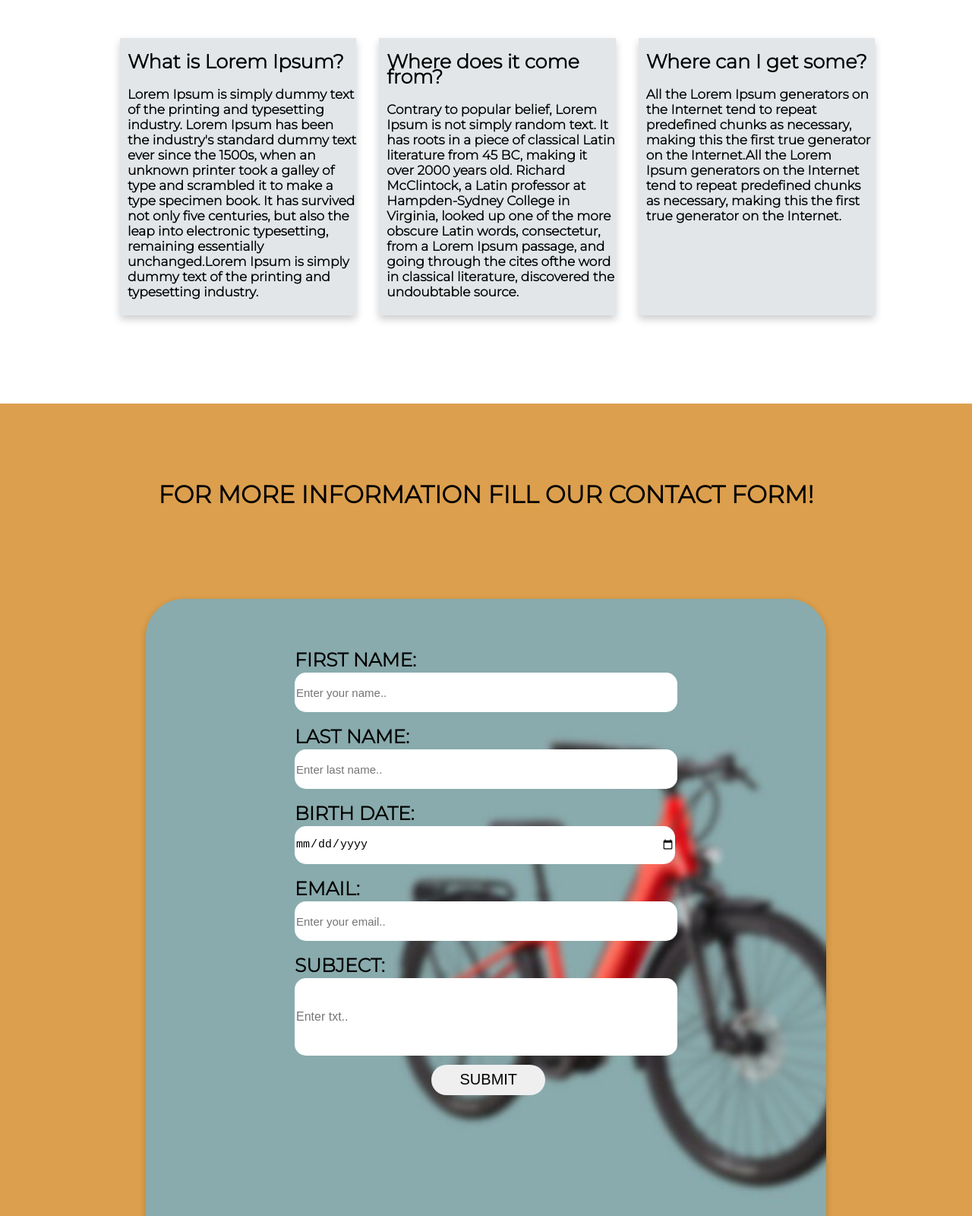
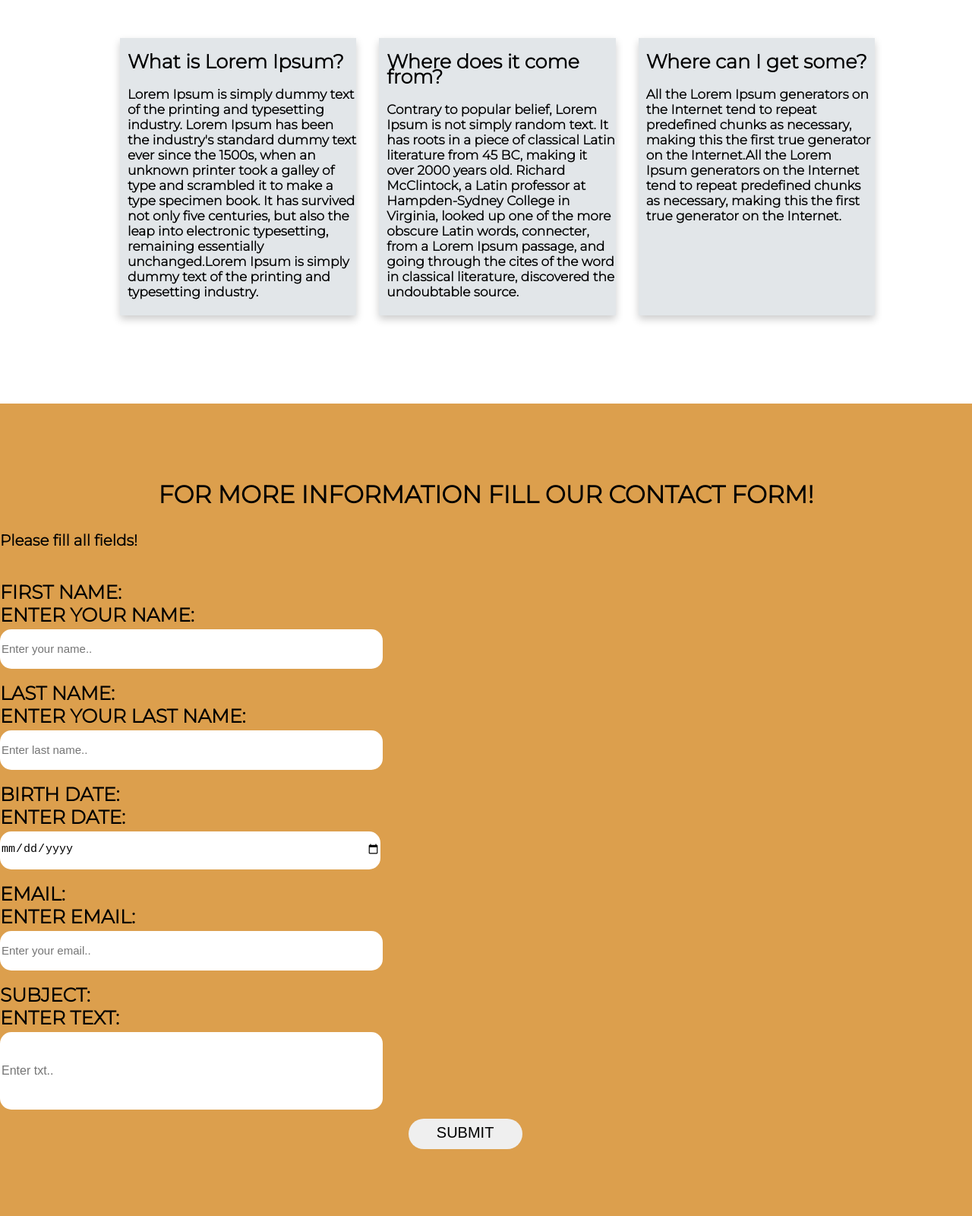
Before and after one commit to Brunopavasovic/Brunopavasovic, a plain HTML site: page simple-page/index.html in a window 1280 px wide. Shown: the part 840-2440 px from the top of the page at 76% size. Drawn offline with Linux system fonts and the light colour scheme.

Commit message:
Add files via upload

```diff
--- a/simple-page/index.html
+++ b/simple-page/index.html
@@ -9,17 +9,26 @@
   <meta name="viewport" content="width=device-width, initial-scale=1">
   <link rel="stylesheet" href="style.css">
 </head>
+
 <body>
   <section class="header">
     <div class="navbar">
+      <a class="logo" href="#index.html">eBikes.</a>
 
-
-           <a id="logo" href="#index.html">eBikes.</a>
       <ul>
 
-                 <li> <a href="index.html">Home</a></li>
-                 <li><a href="#about-us">about us</a></li>
-                 <li><a href="#contact">Contact</a></li>
+        <li>
+          <a href="index.html">Home</a>
+        </li>
+
+        <li>
+          <a href="#about-us">about us</a>
+        </li>
+
+        <li>
+          <a href="#contact">Contact</a>
+        </li>
+
       </ul>
     </div>
 
@@ -27,66 +36,81 @@
 
   <section id="about-us" class="about-us">
 
-
    <div class="text-style">
       <h2>What is Lorem Ipsum?</h2>
       <p>Lorem Ipsum is simply dummy text of the printing and typesetting industry. Lorem Ipsum has been the industry's
-            standard dummy text ever since the 1500s, when an unknown printer took a galley of type and scrambled it to make a
+        standard dummy text ever since the 1500s, when an unknown printer took a galley of type and scrambled it to make
+        a
         type specimen book. It has survived not only five centuries, but also the leap into electronic typesetting,
         remaining essentially unchanged.Lorem Ipsum is simply dummy text of the printing and typesetting industry. </p>
     </div>
-
-
 
     <div class="text-style">
 
       <h2>Where does it come from?</h2>
       <p>Contrary to popular belief, Lorem Ipsum is not simply random text. It has roots in a piece of classical Latin
-                    literature from 45 BC, making it over 2000 years old. Richard McClintock, a Latin professor at Hampden-Sydney College in Virginia,
-                    looked up one of the more obscure Latin words, consectetur, from a Lorem Ipsum passage, and going through the cites ofthe word in
-                    classical literature, discovered the undoubtable source.</p>
+        literature from 45 BC, making it over 2000 years old. Richard McClintock, a Latin professor at Hampden-Sydney
+        College in Virginia, looked up one of the more obscure Latin words, connecter, from a Lorem Ipsum passage, and
+        going through the
+        cites of the word in classical literature, discovered the undoubtable source.</p>
+
+    </div>
+    <div class="text-style">
+      <h2>Where can I get some?</h2>
+      <p>All the Lorem Ipsum generators on the Internet tend to repeat predefined chunks as necessary, making this the
+        first true
+        generator on the Internet.All the Lorem Ipsum generators on the Internet tend to repeat predefined chunks as
+        necessary, making this the first true
+        generator on the Internet.</p>
+    </div>
+
+  </section>
+
+  <section id="contact" class="contact-form">
+
+    <h2 class="contact-form-header">For more information fill our Contact form!</h2>
+
+    <div class="landingPageForm">
+
+      <div class="errorMessage" id="error">
+        Please fill all fields!
+      </div>
+
+      <form class="form-container" name="myForm" id="form" method="GET">
+        <div class="input-container">
+          <label for="fname">First Name:
+            <div class="input-error-message" id="input-error">Enter your name:</div>
+          </label>
+          <input class="input-field" type="text" id="fname" name="firstname" placeholder="Enter your name..">
 
         </div>
 
-
-        <div class="text-style">
-        <h2>Where can I get some?</h2>
-        <p>All the Lorem Ipsum generators on the Internet tend to repeat predefined chunks as necessary, making this the first true
-        generator on the Internet.All the Lorem Ipsum generators on the Internet tend to repeat predefined chunks as necessary, making this the first true
-        generator on the Internet.</p>
-        </div>
-      </section>
-
-      <section id="contact" class="contact-form">
-        <h2 class="contact-form-header">For more information fill our Contact form!</h2>
-          <div class="form">
-
-            <div id="error"></div>
-
-            <form name="myForm" id="form"  method="GET">
         <div class="input-container">
-                <label for="fname">First Name:</label>
-                <input class="input-field" type="text" id="fname" name="firstname" placeholder="Enter your name..">
-                </div>
-
-                <div class="input-container">
-                <label for="lname">Last Name:</label>
+          <label for="lname">Last Name:
+            <div class="input-error-message" id="input-error">Enter your last name:</div>
+           </label>
           <input class="input-field" type="text" id="lname" name="lastname" placeholder="Enter last name..">
         </div>
 
         <div class="input-container">
-                <label for="birth">Birth Date:</label>
-                <input  class="input-field" type="date" id="birth" name="birthdate">
+          <label for="birth">Birth Date:
+             <div class="input-error-message" id="input-error">Enter date:</div>
+          </label>
+          <input class="input-field" type="date" id="birth" name="birthdate">
         </div>
 
         <div class="input-container">
-                <label for="email">Email:</label>
-                <input  class="input-field" type="email" id="email" name="email" placeholder="Enter your email..">
+          <label for="email">Email:
+             <div class="input-error-message" id="input-error">Enter email:</div>
+          </label>
+          <input class="input-field" type="email" id="email" name="email" placeholder="Enter your email..">
         </div>
 
         <div class="input-container">
-                <label for="subject">Subject:</label>
-                <input  class="input-field-subject" type="text" id="subject" name="subject" placeholder="Enter txt..">
+          <label for="subject">Subject:
+             <div class="input-error-message" id="input-error">Enter text:</div>
+          </label>
+          <input class="input-field-subject" type="text" id="subject" name="subject" placeholder="Enter txt..">
         </div>
 
         <button type="submit" class="btn">Submit</button>
@@ -94,9 +118,9 @@
     </div>
     </form>
 
-
   </section>
 
   <script src="script.js" async defer></script>
 </body>
+
 </html>
```
Lines whose indentation alone changed are shown as unchanged.
